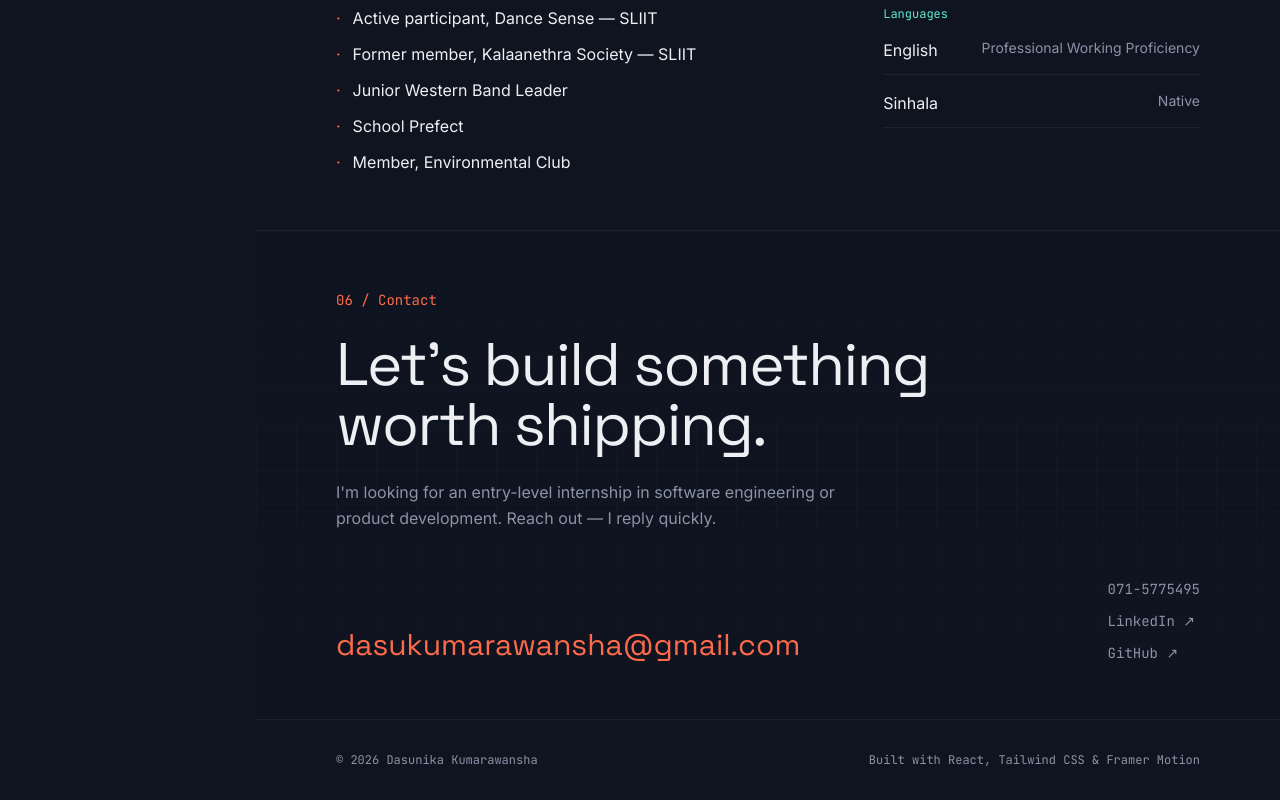
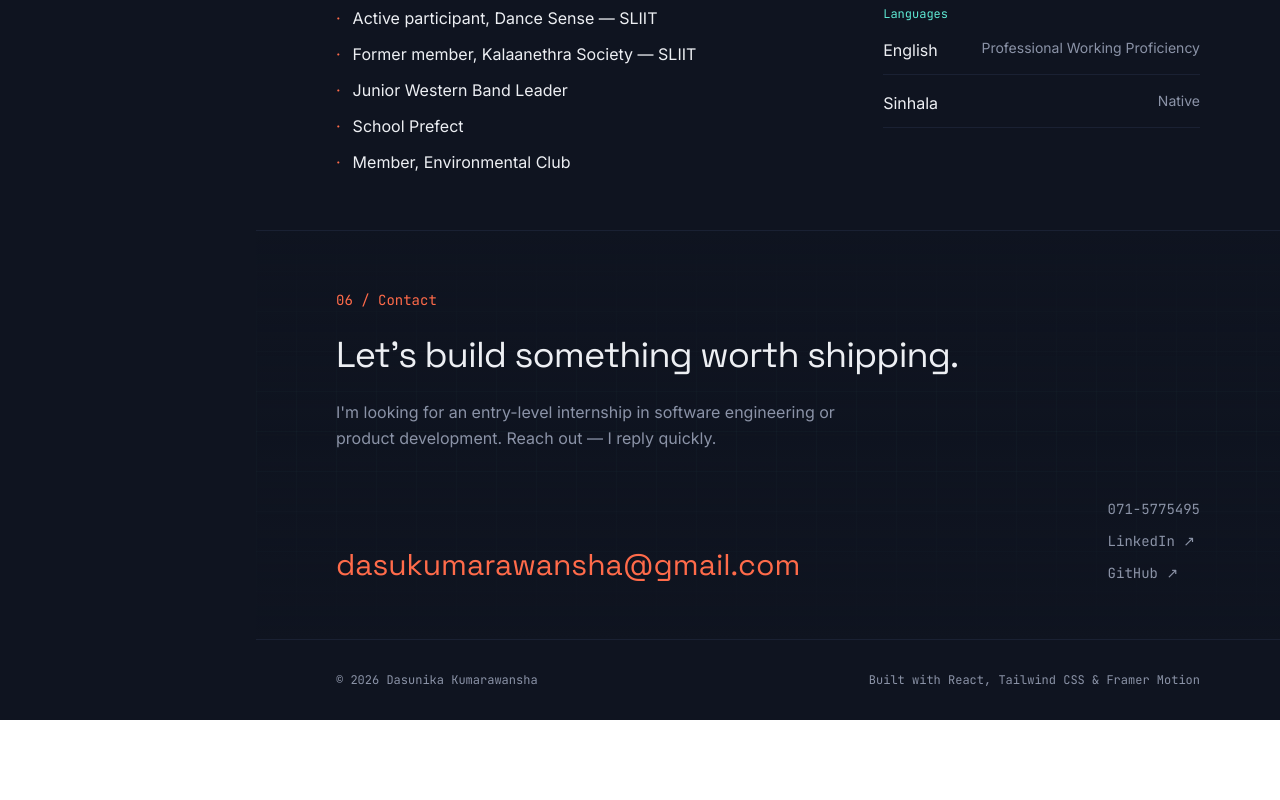
Before and after one commit to DKumarawansha/Portfolio-website, a React (Vite) app: page / in a window 1280 px wide. Shown: the part 3686-4486 px from the top of the page. After the commit the page ends 4406 px from the top, so only its background shows below. Built offline with nearby package versions, Linux system fonts and the light colour scheme.

Commit message:
Update contact section of portfolio

```diff
--- a/src/components/Contact.jsx
+++ b/src/components/Contact.jsx
@@ -17,7 +17,7 @@ export default function Contact() {
           whileInView={{ opacity: 1, y: 0 }}
           viewport={{ once: true, margin: '-80px' }}
           transition={{ duration: 0.6 }}
-          className="font-display text-4xl sm:text-6xl text-chalk tracking-tight mt-6 max-w-2xl"
+          className="font-display text-3xl sm:text-4xl text-chalk tracking-tight mt-6 max-w-2xl"
         >
           Let's build something worth shipping.
         </motion.h2>
```
